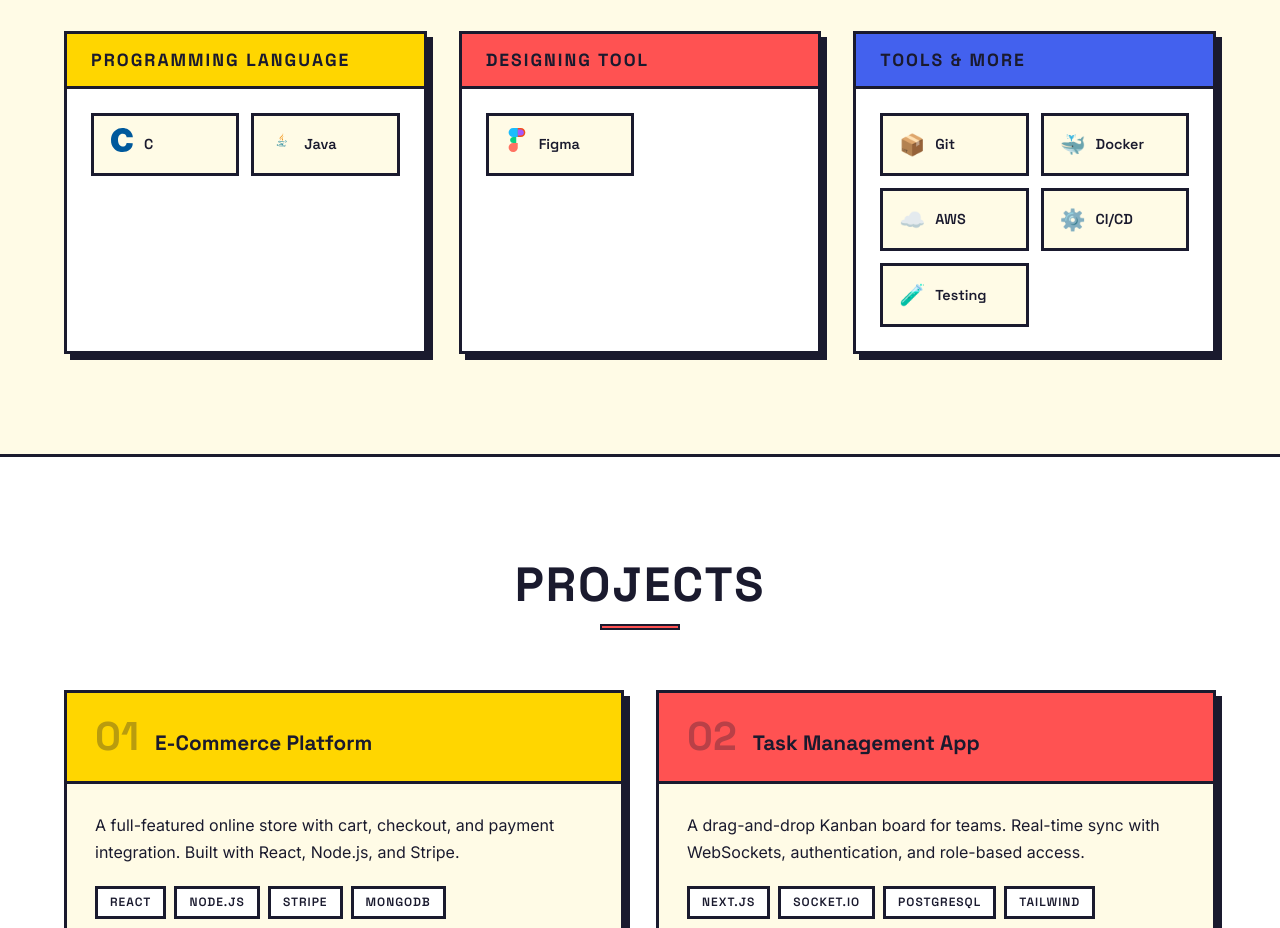
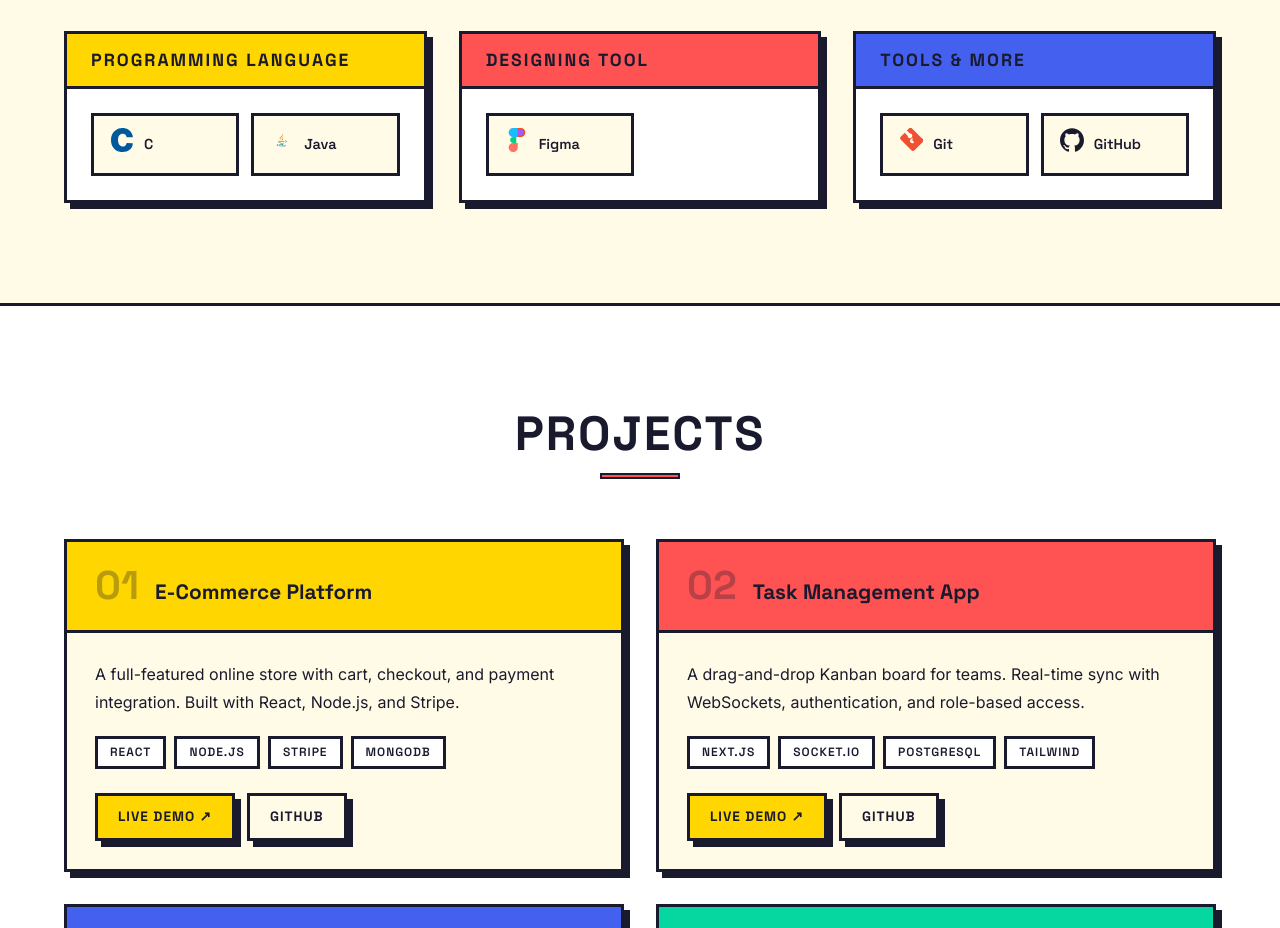
Before and after one commit to jeya-daniel-j/Portfolio, a React (Vite) app: page / in a window 1280 px wide. Shown: the part 2000-2928 px from the top of the page. Built offline with nearby package versions, Linux system fonts and the light colour scheme.

Commit message:
Update Tools & More: only Git and GitHub with official icons

```diff
--- a/src/components/Skills.jsx
+++ b/src/components/Skills.jsx
@@ -25,6 +25,18 @@ const FIGMA_ICON = (
   </svg>
 )
 
+const GIT_ICON = (
+  <svg width="24" height="24" viewBox="0 0 24 24" fill="none" xmlns="http://www.w3.org/2000/svg">
+    <path d="M23.546 10.93L13.067.452a2.31 2.31 0 0 0-3.149 0l-2.028 2.03 3.033 3.033a2.321 2.321 0 1 1-2.222 2.221L5.672 4.706C4.407 5.971 3.14 7.24 1.884 8.506a2.31 2.31 0 0 0 0 3.238l10.48 10.479c.87.87 2.28.87 3.148 0l10.48-10.479a2.311 2.311 0 0 0 0-3.32v.006zM15.176 14.181a2.32 2.32 0 1 1-3.21-3.21l1.545-1.545v3.13l1.664 1.625h.001z" fill="#F05032"/>
+  </svg>
+)
+
+const GITHUB_ICON = (
+  <svg width="24" height="24" viewBox="0 0 24 24" fill="none" xmlns="http://www.w3.org/2000/svg">
+    <path d="M12 .297c-6.63 0-12 5.373-12 12 0 5.303 3.438 9.8 8.205 11.385.6.113.82-.258.82-.577 0-.285-.01-1.04-.015-2.04-3.338.724-4.042-1.61-4.042-1.61C4.422 18.07 3.633 17.7 3.633 17.7c-1.087-.744.084-.729.084-.729 1.205.084 1.838 1.236 1.838 1.236 1.07 1.835 2.809 1.305 3.495.998.108-.776.417-1.305.76-1.605-2.665-.3-5.466-1.332-5.466-5.93 0-1.31.465-2.38 1.235-3.22-.135-.303-.54-1.523.105-3.176 0 0 1.005-.322 3.3 1.23.96-.267 1.98-.399 3-.405 1.02.006 2.04.138 3 .405 2.28-1.552 3.285-1.23 3.285-1.23.645 1.653.24 2.873.12 3.176.765.84 1.23 1.91 1.23 3.22 0 4.61-2.805 5.625-5.475 5.92.42.36.81 1.096.81 2.22 0 1.606-.015 2.896-.015 3.286 0 .315.21.69.825.57C20.565 22.092 24 17.592 24 12.297c0-6.627-5.373-12-12-12" fill="currentColor"/>
+  </svg>
+)
+
 const SKILL_CATEGORIES = [
   {
     title: 'Programming language',
@@ -45,11 +57,8 @@ const SKILL_CATEGORIES = [
     title: 'Tools & More',
     color: 'var(--clr-blue)',
     skills: [
-      { name: 'Git', icon: '📦' },
-      { name: 'Docker', icon: '🐳' },
-      { name: 'AWS', icon: '☁️' },
-      { name: 'CI/CD', icon: '⚙️' },
-      { name: 'Testing', icon: '🧪' },
+      { name: 'Git', icon: GIT_ICON },
+      { name: 'GitHub', icon: GITHUB_ICON },
     ],
   },
 ]
```
